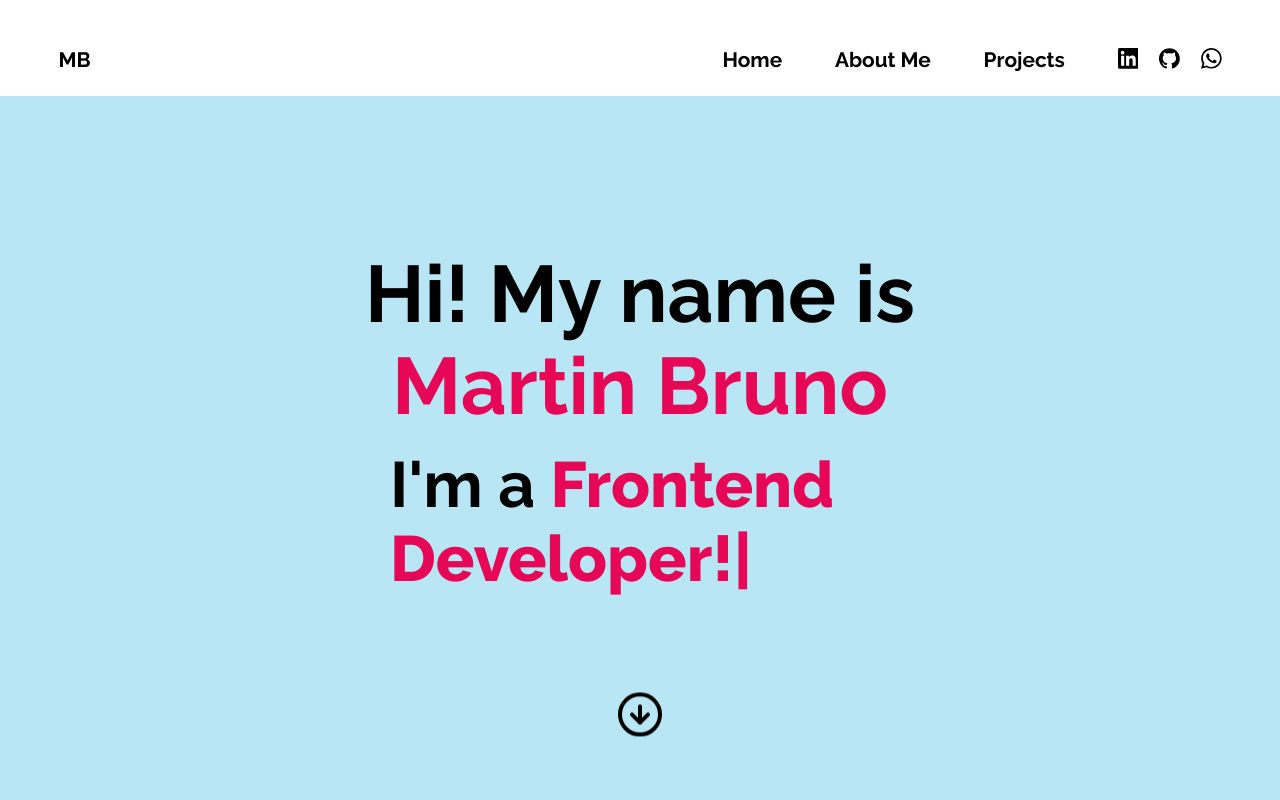
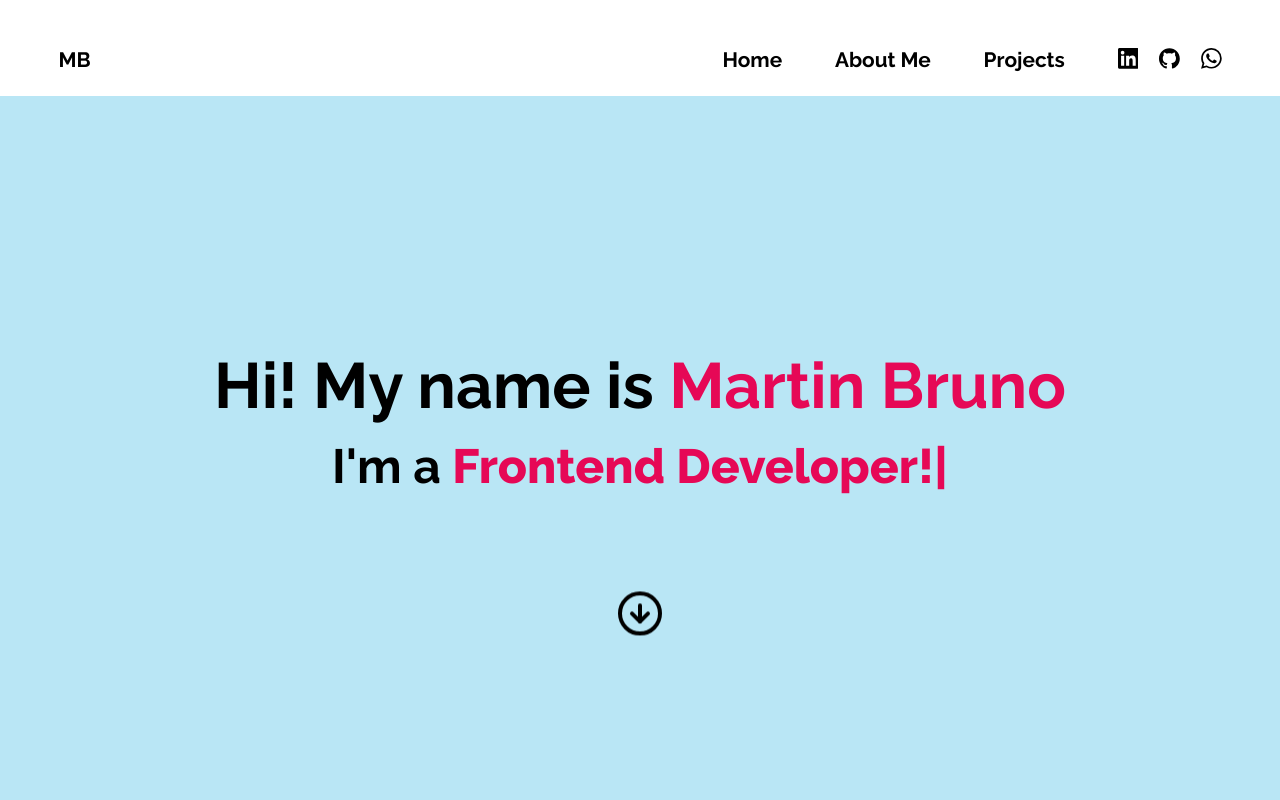
Before and after one commit to martnbruno/portfolio-react, a React (Create React App) app: page / in a window 1280 px wide. Shown: the top 800 px of the page. Built offline with nearby package versions, Linux system fonts and the light colour scheme.

Commit message:
change header font size

```diff
--- a/src/scss/layout/_header.scss
+++ b/src/scss/layout/_header.scss
@@ -11,14 +11,14 @@
   justify-content: center;
   align-items: center;
   &__title {
-    font-size: 3rem;
+    font-size: 1.5rem;
     margin-bottom: 1rem;
     span {
       color: $color-primary;
     }
   }
   &__subtitle {
-    font-size: 2.5rem;
+    font-size: 1.4rem;
     z-index: $z-normal;
     text-align: left;
     span {
@@ -41,12 +41,11 @@
 @include mq(m) {
   .header {
     &__title {
-      font-size: 5rem;
+      font-size: 3rem;
       text-align: center;
     }
     &__subtitle {
-      width: 500px;
-      font-size: 4rem;
+      font-size: 2.5rem;
     }
   }
 }
@@ -55,11 +54,10 @@
   .header {
     align-items: center;
     &__title {
-      font-size: 5rem;
-      width: 730px;
+      font-size: 4rem;
     }
     &__subtitle {
-      font-size: 4rem;
+      font-size: 3rem;
     }
     &__icon__container {
       display: flex;
```
